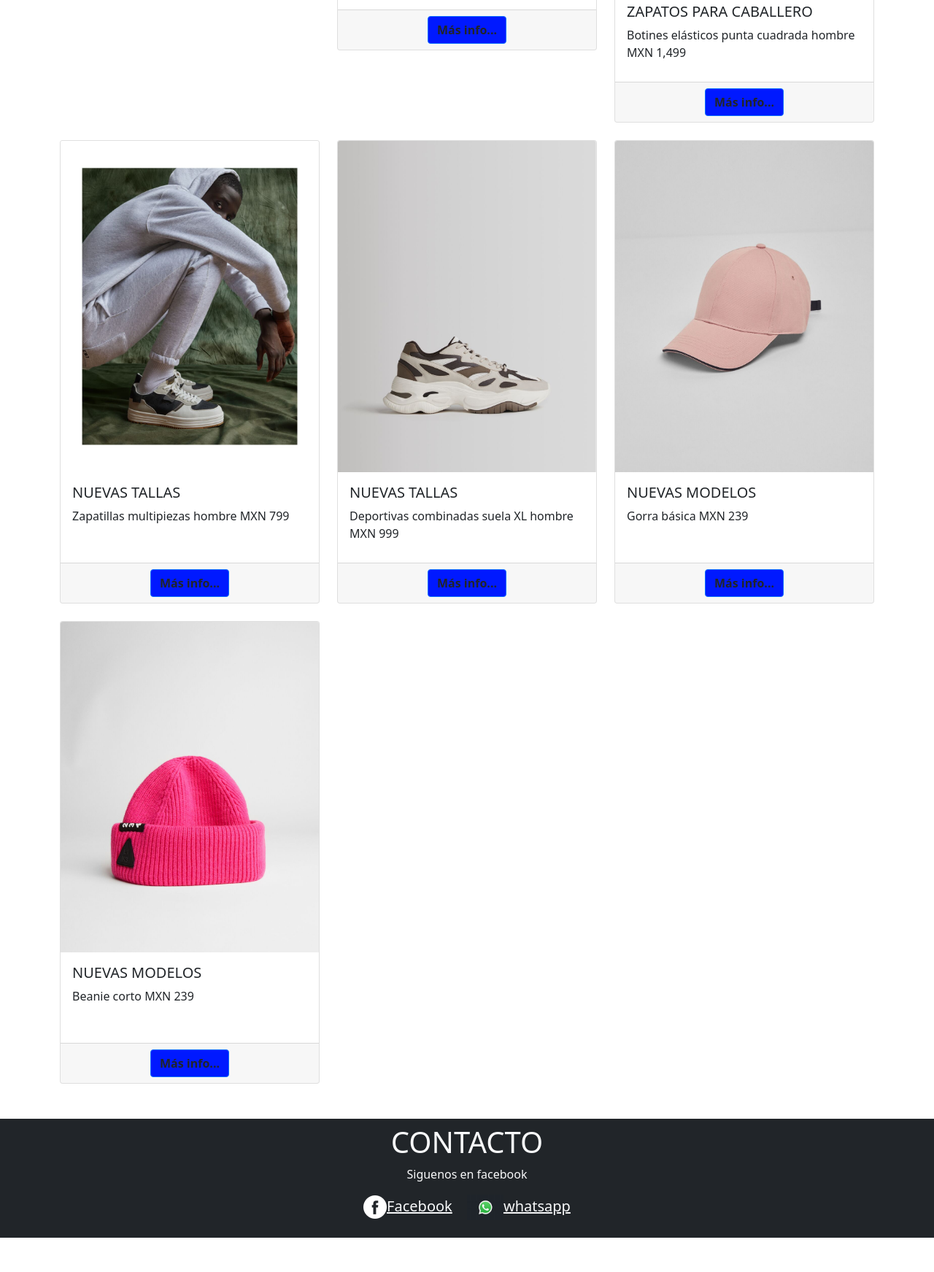
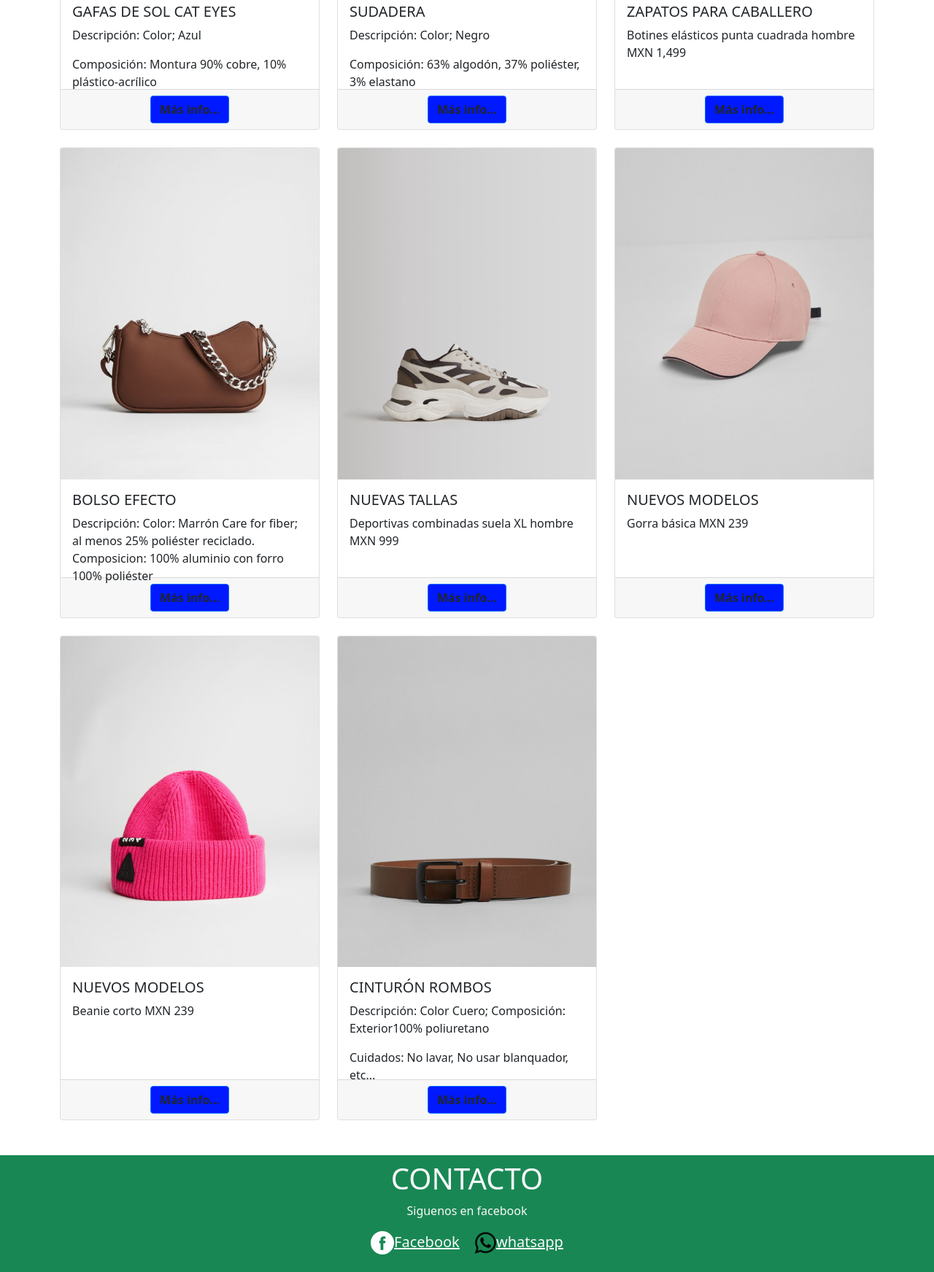
Before and after one commit to angelinadejesus853/angelinadejesus853.github.io, a plain HTML site: page productos.html in a window 1280 px wide. Shown: the part 816-2559 px from the top of the page at 73% size. Before the commit the page ends 2512 px from the top, so only its background shows below. Drawn offline with nearby package versions, Linux system fonts and the light colour scheme.

Commit message:
Add files via upload

```diff
--- a/productos.html
+++ b/productos.html
@@ -6,7 +6,7 @@
     <meta name="viewport" content="width=device-width, initial-scale=1.0">
     <link rel="stylesheet" href="css/bootstrap.min.css">
     <link href="https://cdn.jsdelivr.net/npm/bootstrap@5.1.3/dist/css/bootstrap.min.css" rel="stylesheet" integrity="sha384-1BmE4kWBq78iYhFldvKuhfTAU6auU8tT94WrHftjDbrCEXSU1oBoqyl2QvZ6jIW3" crossorigin="anonymous">
-    <title>Hola mundo</title>
+    <title>Modas</title>
 </head>
 <body>
     <!-- Inicia navbar -->
@@ -15,8 +15,8 @@
                         <!-- ENCABEZADO -->
   <!--========================================================== -->
   <nav class="navbar navbar-expand-lg navbar-light bg-light fixed-top text-center">
-    <div class="container-fluid bg-primary fixed-top">
-        <nav class="navbar navbar-expand-md navbar navbar-dark bg-primary container">
+    <div class="container-fluid bg-dark fixed-top">
+        <nav class="navbar navbar-expand-md navbar navbar-dark bg-dark container">
             <div class="container-fluid">
                 <img src="imagenes/OIP.jpg" alt="" width="40" height="40">
                 <a class="navbar-brand mx-1 text-light fs-6 fw-bold">MODELOS y ACCESORIOS </a>
@@ -43,7 +43,7 @@
                         </li>
                     </ul>
                     <span class="navbar-text text-light px-3">
-                      <img src="imagenes/whatsapp.png" alt="23" height="23"/>
+                      <img src="imagenes/icono.jfif" alt="35" height="35"/>
                       +5175710123
                     </span>
                 </div>
@@ -56,57 +56,55 @@
     <!-- titulos -->
     <!-- seccion -->
     <section class="d-flex flex-column justify-content-center align-items-center pt-5  text-center w-50 m-auto" id="intro">
-        <h1 class="p-3 fs-2 border-top border-3">Una tienda única para todas tus necesidades de <span class="text-primary">todos los accesorios para hombre y para mujer</span></h1>
-         <p class="p-3  fs-4">
-             <span class="text-primary">BIYU´</span> es la tienda donde te ayudamos establecer tu presencia online.
+        <h1 class="p-3 fs-2 border-top border-3 text text-dark" >Una tienda única para todas tus necesidades de todos los accesorios para hombre y para mujer</h1>
+         <p class="p-3  fs-4" >BIYU´ es la tienda donde te ayudamos establecer tu presencia online.
          </p>
         </section>
       <section class="container">
         <div class="row">
 
-          <div class="col-md-6 col-lg-4 mt-4" style="margin-top:5px">
-            <div class="card">
+          <div class="col-lg-4 mt-4" style="margin-top:5px">
+            <div class="card h-100 ">
 
-                  <img src="imagenes/10279.jpg" class="card-img-top" alt="...">
+                  <img src="imagenes/gafas.jpg" class="card-img-top" alt="...">
                     <div class="card-body ">
-                    <h5 class="card-title">BOTAS PARA DAMAS
-                     </h5>
-                      <div style="height: 60px;">
-                       <p class="card-text"> Nuevo diseño para invierno</p>
+                    <h5 class="card-title">GAFAS DE SOL CAT EYES </h5>
+                      <div style="height: 70px;">
+                       <p class="card-text"> Descripción: Color; Azul</p>
+                       <p> Composición: Montura 90% cobre, 10% plástico-acrílico</p>
                        </div>
                          </div>
 
                         <div class="card-footer text-center ">
-                      <a href="#" class="btn border-primary 10px fw-bold text-dark"style="background-color:#0019ff; ">mas info...</a>
+                      <a href="#" class="btn border-primary 20px fw-bold text-dark"style="background-color:#0019ff; ">Más info...</a>
                     </div>
                   </div>
             </div>
-                  <div class="col-md-6 col-lg-4 mt-4" style="margin-top:5px">
-                    <div class="card">
+            <div class="col-lg-4 mt-4" style="margin-top:5px">
+              <div class="card h-100 ">
 
-                          <img src="imagenes/xoooo.jpg" class="card-img-top" alt="...">
-                            <div class="card-body ">
-                            <h5 class="card-title">ABRIGO</h5>
-                              <div style="height: 60px;">
-                               <p class="card-text">Diseño para caballero</p>
-                               </div>
+                    <img src="imagenes/sudadera.jpg" class="card-img-top" alt="...">
+                      <div class="card-body ">
+                      <h5 class="card-title">SUDADERA</h5>
+                        <div style="height: 70px;">
+                         <p class="card-text"> Descripción: Color; Negro</p>
+                        <p>Composición: 63% algodón, 37% poliéster, 3% elastano</p>
+                         </div>
+                           </div>
 
-                                </div>
+                          <div class="card-footer text-center ">
+                        <a href="#" class="btn border-primary 20px fw-bold text-dark"style="background-color:#0019ff; ">Más info...</a>
+                      </div>
+                    </div>
+              </div>
 
-                                <div class="card-footer text-center ">
-                              <a href="#" class="btn border-primary 20px fw-bold text-dark"style="background-color:#0019ff; ">Más info...</a>
-                            </div>
-
-                       </div>
-                </div>
-
-                <div class="col-md-6 col-lg-4 mt-4" style="margin-top:5px">
-                  <div class="card">
+                <div class=" col-lg-4 mt-4" style="margin-top:5px">
+                  <div class="card h-100">
 
                         <img src="imagenes/ssa.jpg" class="card-img-top" alt="...">
                           <div class="card-body ">
                           <h5 class="card-title">ZAPATOS PARA CABALLERO</h5>
-                            <div style="height: 60px;">
+                            <div style="height: 70px;">
                              <p class="card-text">Botines elásticos punta cuadrada hombre MXN 1,499</p>
                              </div>
                            </div>
@@ -115,29 +113,28 @@
                           </div>
                         </div>
                   </div>
-                  <div class="col-md-6 col-lg-4 mt-4" style="margin-top:5px">
-                    <div class="card">
+                  <div class=" col-lg-4 mt-4" style="margin-top:5px">
+                    <div class="card h-100">
 
-                          <img src="imagenes/zaa.jpg" class="card-img-top" alt="...">
+                          <img src="imagenes/bolso.jpg" class="card-img-top" alt="...">
                             <div class="card-body ">
-                            <h5 class="card-title">NUEVAS TALLAS</h5>
-                              <div style="height: 60px;">
-                               <p class="card-text">Zapatillas multipiezas hombre
-                                MXN 799</p>
+                            <h5 class="card-title">BOLSO EFECTO</h5>
+                              <div style="height: 70px;">
+                               <p class="card-text">Descripción:  Color: Marrón Care for fiber; al menos 25% poliéster reciclado. Composicion: 100% aluminio con forro 100% poliéster</p>
                                </div>
-                             </div>
+                               </div>
                             <div class="card-footer text-center ">
-                              <a href="#" class="btn border-primary 20px fw-bold text-dark"style="background-color:#0019ff; ">Más info...</a>
+                            <a href="#" class="btn border-primary 20px fw-bold text-dark"style="background-color:#0019ff; ">Más info...</a>
                             </div>
                           </div>
-                    </div>
-                    <div class="col-md-6 col-lg-4 mt-4" style="margin-top:5px">
-                      <div class="card">
+                        </div>
+                    <div class="col-lg-4 mt-4" style="margin-top:5px">
+                      <div class="card h-100">
 
                             <img src="imagenes/im.jpg" class="card-img-top" alt="...">
                               <div class="card-body ">
                               <h5 class="card-title">NUEVAS TALLAS</h5>
-                                <div style="height: 60px;">
+                                <div style="height: 70px;">
                                  <p class="card-text">Deportivas combinadas suela XL hombre MXN 999</p>
                                  </div>
                                </div>
@@ -146,13 +143,13 @@
                               </div>
                             </div>
                       </div>
-                      <div class="col-md-6 col-lg-4 mt-4" style="margin-top:5px">
-                        <div class="card">
+                      <div class="col-lg-4 mt-4" style="margin-top:5px">
+                        <div class="card h-100">
 
                               <img src="imagenes/go.jpg" class="card-img-top" alt="...">
                                 <div class="card-body ">
-                                <h5 class="card-title">NUEVAS MODELOS</h5>
-                                  <div style="height: 60px;">
+                                <h5 class="card-title">NUEVOS MODELOS</h5>
+                                  <div style="height: 70px;">
                                    <p class="card-text">Gorra básica MXN 239</p>
                                    </div>
                                  </div>
@@ -161,13 +158,13 @@
                                 </div>
                               </div>
                         </div>
-                        <div class="col-md-6 col-lg-4 mt-4" style="margin-top:5px">
-                          <div class="card">
+                        <div class="col-lg-4 mt-4" style="margin-top:5px">
+                          <div class="card h-100">
 
                                 <img src="imagenes/bea.jpg" class="card-img-top" alt="...">
                                   <div class="card-body ">
-                                  <h5 class="card-title">NUEVAS MODELOS</h5>
-                                    <div style="height: 60px;">
+                                  <h5 class="card-title">NUEVOS MODELOS</h5>
+                                    <div style="height: 70px;">
                                      <p class="card-text"> Beanie corto MXN 239</p>
                                      </div>
                                    </div>
@@ -176,12 +173,29 @@
                                   </div>
                                 </div>
                           </div>
+
+                          <div class="col-lg-4 mt-4" style="margin-top:5px">
+                            <div class="card h-100">
+
+                                  <img src="imagenes/cinturon.jpg" class="card-img-top" alt="...">
+                                    <div class="card-body ">
+                                    <h5 class="card-title">CINTURÓN ROMBOS</h5>
+                                      <div style="height: 90px;">
+                                       <p class="card-text"> Descripción: Color Cuero; Composición: Exterior100% poliuretano</p>
+                                       <p>Cuidados: No lavar, No usar blanquador, etc...</p>
+                                      </div>
+                                    </div>
+                                    <div class="card-footer text-center ">
+                                    <a href="#" class="btn border-primary 20px fw-bold text-dark"style="background-color:#0019ff; ">Más info...</a>
+                                    </div>
+                              </div>
+                           </div>
         </div>
     </section>
        <!--========================================================== -->
                             <!--FOOTER-->
     <!--========================================================== -->
-    <footer class=" icon mt-5 mb-0 bg-dark text-light ">
+    <footer class=" icon mt-5 mb-0 bg-success text-light ">
       <div class="container-fluid text-center  py-2">
           <div class="row">
               <div class="col sm-4">
@@ -190,8 +204,8 @@
                       <p>Siguenos en facebook</p>
                       <li class="list-inline-item lead mx-2 "><a href="#" class="text-light"><img src="imagenes/facebook.png"
                                   class="img-fluid">Facebook</a></li>
-                      <li class="list-inline-item lead mx-2  "><a href="#" class="text-light"><img src="imagenes/icono.jfif"
-                                width="50" height="50"  class="img-fluid">whatsapp</a></li>
+                      <li class="list-inline-item lead mx-2  "><a href="#" class="text-light"><img src="imagenes/whatsapp.png"
+                                width="30" height="30"  class="img-fluid">whatsapp</a></li>
 
                   </ul>
               </div>
```
Also changed, not shown: estilo.css (added, +9 -0 lines), index.html (+13 -15 lines), ofertas.html (+47 -34 lines), ubicacion.html (+11 -13 lines), imagenes/bolso.jpg (added), imagenes/cinturon.jpg (added), imagenes/felpa.jpg (added), imagenes/gafas.jpg (added), imagenes/sudadera.jpg (added).
